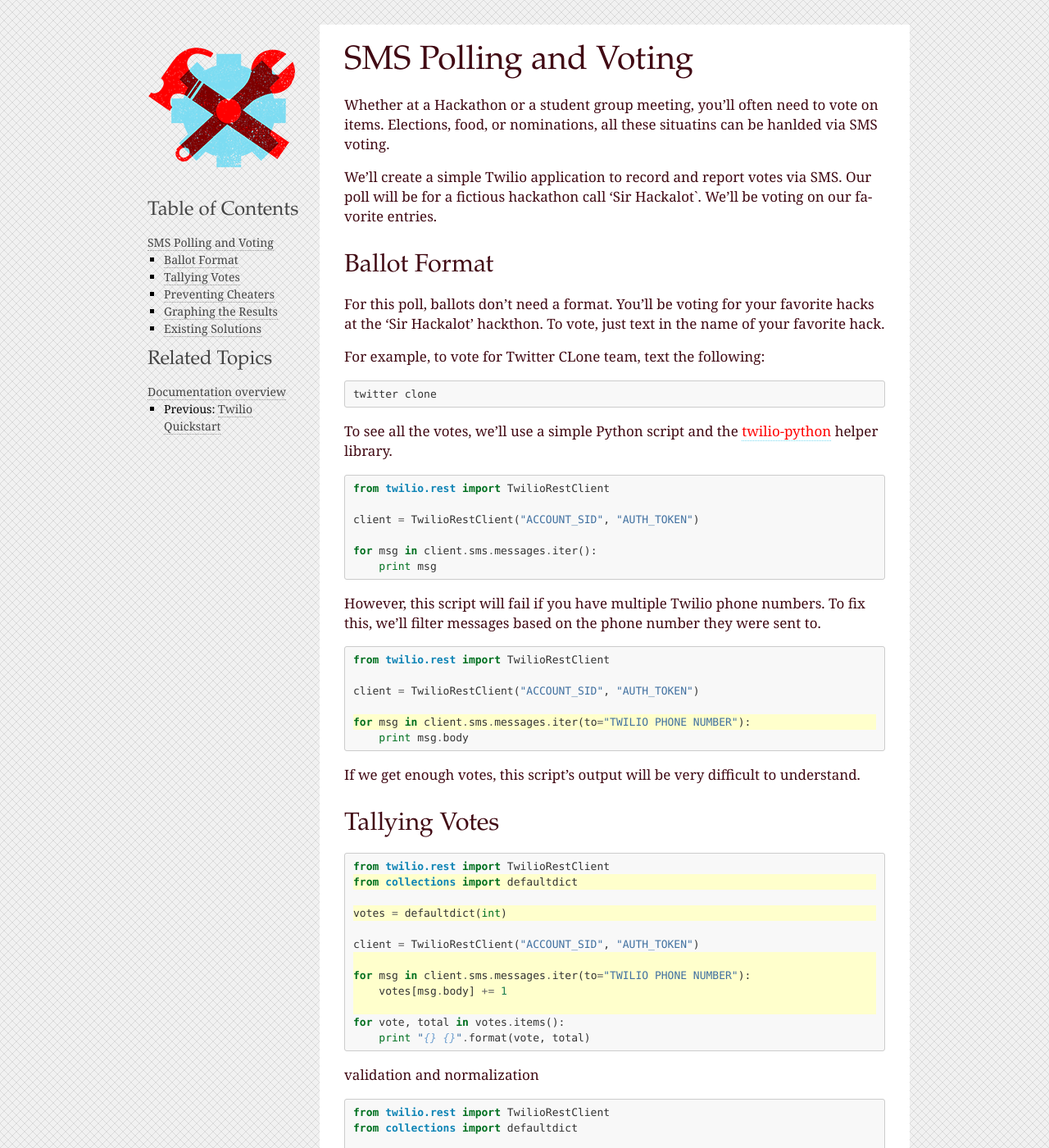
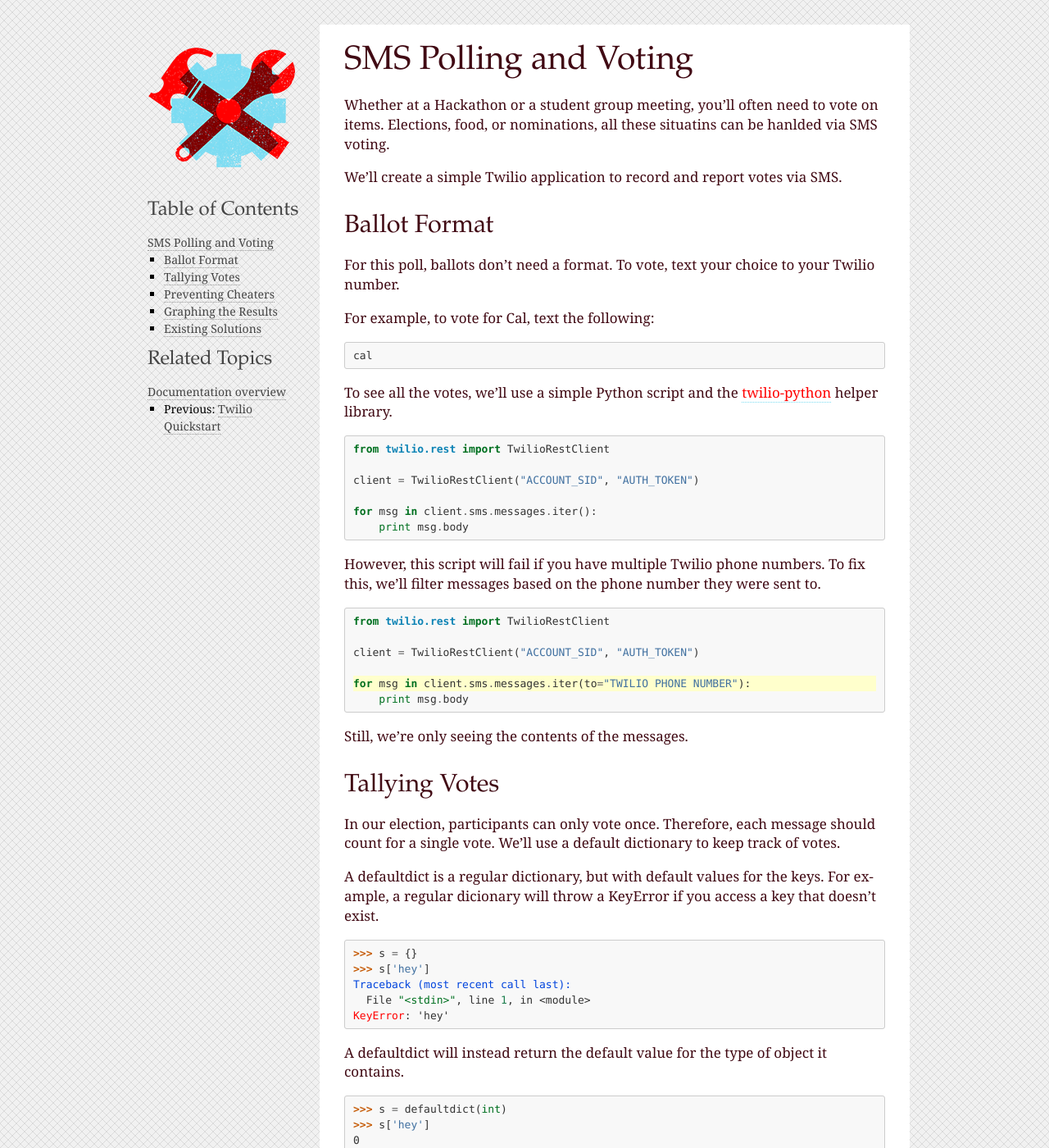
Before and after one commit to twilio/calworkshop, a Sphinx documentation site: the page built from docs/voting.rst, in a window 1280 px wide and 1400 px high. Shown: the whole window at 82% size. Built offline with Sphinx 7.4.7, drawn with Linux system fonts in a browser that asks for light colours; some of the changed text lies outside the part shown.

Commit message:
Update copy for voting docs

```diff
--- a/docs/voting.rst
+++ b/docs/voting.rst
@@ -8,17 +8,17 @@
 SMS voting.
 
 We'll create a simple Twilio application to record and report votes
-via SMS. Our poll will be for a fictious hackathon call 'Sir Hackalot`. We'll
-be voting on our favorite entries.
+via SMS.
 
 Ballot Format
 -------------
 
-For this poll, ballots don't need a format. You'll be voting for your favorite hacks at the 'Sir Hackalot' hackthon. To vote, just text in the name of your favorite hack.
+For this poll, ballots don't need a format. To vote, text your choice to your
+Twilio number.
 
-For example, to vote for Twitter CLone team, text the following::
+For example, to vote for Cal, text the following::
 
-    twitter clone
+    cal
 
 To see all the votes, we'll use a simple Python script and the `twilio-python
 <https://github.com/twilio/twilio-python>`_ helper library.
@@ -30,7 +30,7 @@
    client = TwilioRestClient("ACCOUNT_SID", "AUTH_TOKEN")
 
    for msg in client.sms.messages.iter():
-       print msg
+       print msg.body
 
 However, this script will fail if you have multiple Twilio phone numbers. To
 fix this, we'll filter messages based on the phone number they were sent to.
@@ -45,13 +45,41 @@
    for msg in client.sms.messages.iter(to="TWILIO PHONE NUMBER"):
        print msg.body
 
-If we get enough votes, this script's output will be very difficult to understand.
+Still, we're only seeing the contents of the messages.
 
 Tallying Votes
 --------------
 
+In our election, participants can only vote once. Therefore, each message
+should count for a single vote. We'll use a default dictionary to keep track of
+votes.
+
+A defaultdict is a regular dictionary, but with default values for the keys.
+For example, a regular dicionary will throw a KeyError if you access a key that
+doesn't exist.
+
 .. code-block:: python
-   :emphasize-lines: 2,4,7,8-10
+
+    >>> s = {}
+    >>> s['hey']
+    Traceback (most recent call last):
+      File "<stdin>", line 1, in <module>
+    KeyError: 'hey'
+
+A defaultdict will instead return the default value for the type of object it
+contains.
+
+.. code-block:: python
+
+    >>> s = defaultdict(int)
+    >>> s['hey']
+    0
+
+Instead of just printing the message body, we now use the message body as a key
+for the vote dictionary.
+
+.. code-block:: python
+   :emphasize-lines: 2,4,7,8-
 
    from twilio.rest import TwilioRestClient
    from collections import defaultdict
@@ -66,7 +94,9 @@
    for vote, total in votes.items():
        print "{} {}".format(vote, total)
 
-validation and normalization
+We can now see tallies. However, this code is very brittle. Votes for ``foo``
+and ``Foo``. Let's normalize the message bodies so that similar votes count for
+the same option.
 
 .. code-block:: python
    :emphasize-lines: 9
@@ -88,6 +118,11 @@
 Preventing Cheaters
 -------------------
 
+Cheaters never propser, and currently thet don't get caught either. Any person
+can vote any number of times. We'll keep track of every number that's voted,
+only allowing them a single vote. To do this, phone numbers will be added to a
+set and checked before each vote is tallied.
+
 
 .. code-block:: python
    :emphasize-lines: 5,10,11,14
@@ -96,16 +131,16 @@
    from collections import defaultdict
 
    votes = defaultdict(int)
-   voted = defaultdict(int)
+   voted = set()
 
    client = TwilioRestClient("ACCOUNT_SID", "AUTH_TOKEN")
 
    for msg in client.sms.messages.iter(to="TWILIO PHONE NUMBER"):
-       if voted[msg.from_] > 0:
+       if msg.from_ in voted:
            continue
 
        votes[msg.body.upper()] += 1
-       voted[msg.from_] += 1
+       voted.add(msg.from_)
 
    for vote, total in votes.items():
        print "{} {}".format(vote, total)
@@ -120,32 +155,34 @@
 simplicity and price (free).
 
 .. code-block:: python
+   :emphasize-lines: 1,17-
 
+   import urllib
    from twilio.rest import TwilioRestClient
    from collections import defaultdict
 
    votes = defaultdict(int)
-   voted = defaultdict(int)
+   voted = set()
 
    client = TwilioRestClient("ACCOUNT_SID", "AUTH_TOKEN")
 
    for msg in client.sms.messages.iter(to="TWILIO PHONE NUMBER"):
-       if voted[msg.from_] > 0:
+       if msg.from_ in voted:
            continue
 
        votes[msg.body.upper()] += 1
-       voted[msg.from_] += 1
+       voted.add(msg.from_)
 
    url = "https://chart.googleapis.com/chart"
 
    options = {
        "cht": "pc",
        "chs": "500x500",
-       "chd": "t:" + ",".join(votes.values()),
+       "chd": "t:" + ",".join(map(str, votes.values())),
        "chl": "|".join(votes.keys()),
    }
 
-   print url + urlencode(options)
+   print url + "?" + urllib.urlencode(options)
 
 
 Existing Solutions
```
